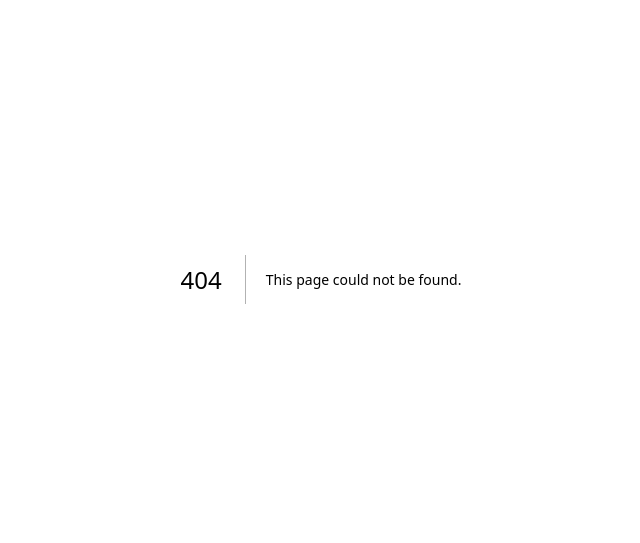
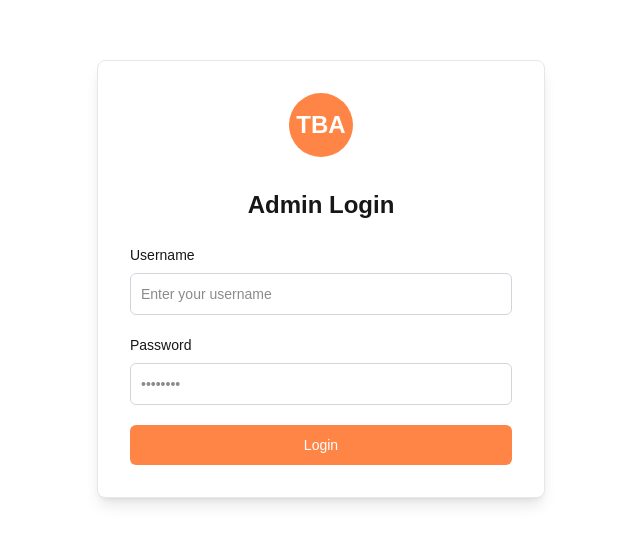
Before and after one commit to jeevijay-developers/tba-admin, a Next.js app: page /login in a window 1280 px wide. Before the commit this address had no page. Shown: the part 121-664 px from the top of the page, without its empty margins (319-959 px from the left). Built offline with nearby package versions, Linux system fonts and the light colour scheme; no server answers.

Commit message:
Add login functionality and update project metadata
- Implemented login component with form handling and API integration.
- Updated layout metadata for the admin panel.
- Added Axios as a dependency for API requests.
- Created server configuration for Axios client.
- Added logo image for branding.

```diff
--- a/src/app/layout.js
+++ b/src/app/layout.js
@@ -12,8 +12,8 @@ const geistMono = Geist_Mono({
 });
 
 export const metadata = {
-  title: "Create Next App",
-  description: "Generated by create next app",
+  title: "Tax Bar Association - Admin Panel",
+  description: "Administrative panel for Tax Bar Association",
 };
 
 export default function RootLayout({ children }) {
--- /dev/null
+++ b/src/app/login/page.js
@@ -0,0 +1,14 @@
+import Login from '@/components/Login';
+
+export const metadata = {
+  title: 'Admin Login - Tax Bar Association',
+  description: 'Admin login page for Tax Bar Association',
+};
+
+export default function LoginPage() {
+  return (
+    <>
+    <Login />
+    </>
+);
+}
--- a/src/app/page.js
+++ b/src/app/page.js
@@ -1,103 +1,10 @@
-import Image from "next/image";
+import { redirect } from "next/navigation";
 
 export default function Home() {
+
   return (
-    <div className="grid grid-rows-[20px_1fr_20px] items-center justify-items-center min-h-screen p-8 pb-20 gap-16 sm:p-20 font-[family-name:var(--font-geist-sans)]">
-      <main className="flex flex-col gap-[32px] row-start-2 items-center sm:items-start">
-        <Image
-          className="dark:invert"
-          src="/next.svg"
-          alt="Next.js logo"
-          width={180}
-          height={38}
-          priority
-        />
-        <ol className="list-inside list-decimal text-sm/6 text-center sm:text-left font-[family-name:var(--font-geist-mono)]">
-          <li className="mb-2 tracking-[-.01em]">
-            Get started by editing{" "}
-            <code className="bg-black/[.05] dark:bg-white/[.06] px-1 py-0.5 rounded font-[family-name:var(--font-geist-mono)] font-semibold">
-              src/app/page.js
-            </code>
-            .
-          </li>
-          <li className="tracking-[-.01em]">
-            Save and see your changes instantly.
-          </li>
-        </ol>
-
-        <div className="flex gap-4 items-center flex-col sm:flex-row">
-          <a
-            className="rounded-full border border-solid border-transparent transition-colors flex items-center justify-center bg-foreground text-background gap-2 hover:bg-[#383838] dark:hover:bg-[#ccc] font-medium text-sm sm:text-base h-10 sm:h-12 px-4 sm:px-5 sm:w-auto"
-            href="https://vercel.com/new?utm_source=create-next-app&utm_medium=appdir-template-tw&utm_campaign=create-next-app"
-            target="_blank"
-            rel="noopener noreferrer"
-          >
-            <Image
-              className="dark:invert"
-              src="/vercel.svg"
-              alt="Vercel logomark"
-              width={20}
-              height={20}
-            />
-            Deploy now
-          </a>
-          <a
-            className="rounded-full border border-solid border-black/[.08] dark:border-white/[.145] transition-colors flex items-center justify-center hover:bg-[#f2f2f2] dark:hover:bg-[#1a1a1a] hover:border-transparent font-medium text-sm sm:text-base h-10 sm:h-12 px-4 sm:px-5 w-full sm:w-auto md:w-[158px]"
-            href="https://nextjs.org/docs?utm_source=create-next-app&utm_medium=appdir-template-tw&utm_campaign=create-next-app"
-            target="_blank"
-            rel="noopener noreferrer"
-          >
-            Read our docs
-          </a>
-        </div>
-      </main>
-      <footer className="row-start-3 flex gap-[24px] flex-wrap items-center justify-center">
-        <a
-          className="flex items-center gap-2 hover:underline hover:underline-offset-4"
-          href="https://nextjs.org/learn?utm_source=create-next-app&utm_medium=appdir-template-tw&utm_campaign=create-next-app"
-          target="_blank"
-          rel="noopener noreferrer"
-        >
-          <Image
-            aria-hidden
-            src="/file.svg"
-            alt="File icon"
-            width={16}
-            height={16}
-          />
-          Learn
-        </a>
-        <a
-          className="flex items-center gap-2 hover:underline hover:underline-offset-4"
-          href="https://vercel.com/templates?framework=next.js&utm_source=create-next-app&utm_medium=appdir-template-tw&utm_campaign=create-next-app"
-          target="_blank"
-          rel="noopener noreferrer"
-        >
-          <Image
-            aria-hidden
-            src="/window.svg"
-            alt="Window icon"
-            width={16}
-            height={16}
-          />
-          Examples
-        </a>
-        <a
-          className="flex items-center gap-2 hover:underline hover:underline-offset-4"
-          href="https://nextjs.org?utm_source=create-next-app&utm_medium=appdir-template-tw&utm_campaign=create-next-app"
-          target="_blank"
-          rel="noopener noreferrer"
-        >
-          <Image
-            aria-hidden
-            src="/globe.svg"
-            alt="Globe icon"
-            width={16}
-            height={16}
-          />
-          Go to nextjs.org →
-        </a>
-      </footer>
+    <div>
+      Home page
     </div>
   );
 }
--- /dev/null
+++ b/src/components/Login.jsx
@@ -0,0 +1,124 @@
+"use client";
+
+import apiCLient from '@/server/config';
+import { useRouter } from 'next/navigation';
+import { useState } from 'react';
+
+export default function Login() {
+  const [formData, setFormData] = useState({
+    username: '',
+    password: ''
+  });
+
+  const [isLoading, setIsLoading] = useState(false);
+  const [error, setError] = useState('');
+  const router = useRouter();
+  const handleChange = (e) => {
+    const { name, value } = e.target;
+    setFormData(prevData => ({
+      ...prevData,
+      [name]: value
+    }));
+  };
+
+  const handleSubmit = async (e) => {
+    e.preventDefault();
+    setIsLoading(true);
+    setError('');
+
+    try {
+      // Replace with actual API call when backend is ready
+      const response = await apiCLient.post('/api/auth/login-user', {
+        username: formData.username,
+        password: formData.password
+      });
+
+      if (!response.ok) {
+        throw new Error('Login failed. Please check your credentials.');
+      }
+
+      const data = await response.json();
+      localStorage.setItem('adminToken', data.token);
+      router.push('/');
+
+      console.log('Login submitted:', formData);
+
+    } catch (err) {
+      setError(err.message || 'An error occurred during login');
+      setIsLoading(false);
+    }
+  };
+
+  return (
+    <div className="flex min-h-screen items-center justify-center bg-background p-4">
+      <div className="w-full max-w-md rounded-lg border border-gray-200 bg-white p-8 shadow-lg dark:border-gray-700 dark:bg-gray-800">
+        <div className="mb-8 flex justify-center">
+          {/* Replace with your actual logo */}
+          <div className="flex h-16 w-16 items-center justify-center rounded-full bg-[#ff8547]">
+            <span className="text-2xl font-bold text-white">TBA</span>
+          </div>
+        </div>
+
+        <h1 className="mb-6 text-center text-2xl font-bold text-foreground">Admin Login</h1>
+
+        {error && (
+          <div className="mb-4 rounded-md bg-red-50 p-3 text-sm text-red-500 dark:bg-red-900/30 dark:text-red-200">
+            {error}
+          </div>
+        )}
+
+        <form onSubmit={handleSubmit} className="space-y-5">
+          <div>
+            <label htmlFor="username" className="mb-2 block text-sm font-medium text-foreground">
+              Username
+            </label>
+            <input
+              id="username"
+              name="username"
+              type="text"
+              value={formData.username}
+              onChange={handleChange}
+              required
+              className="w-full rounded-md border border-gray-300 bg-background p-2.5 text-sm text-foreground focus:border-[#ff8547] focus:outline-none focus:ring-2 focus:ring-[#ff8547]/50 dark:border-gray-600 dark:focus:border-[#ff8547]"
+              placeholder="Enter your username"
+            />
+          </div>
+
+          <div>
+            <label htmlFor="password" className="mb-2 block text-sm font-medium text-foreground">
+              Password
+            </label>
+            <input
+              id="password"
+              name="password"
+              type="password"
+              value={formData.password}
+              onChange={handleChange}
+              required
+              className="w-full rounded-md border border-gray-300 bg-background p-2.5 text-sm text-foreground focus:border-[#ff8547] focus:outline-none focus:ring-2 focus:ring-[#ff8547]/50 dark:border-gray-600 dark:focus:border-[#ff8547]"
+              placeholder="••••••••"
+            />
+          </div>
+
+          <button
+            type="submit"
+            disabled={isLoading}
+            className="w-full rounded-md bg-[#ff8547] px-5 py-2.5 text-center text-sm font-medium text-white hover:bg-[#e67a40] focus:outline-none focus:ring-4 focus:ring-[#ff8547]/50 disabled:bg-[#ff8547]/70"
+          >
+            {isLoading ? (
+              <span className="flex items-center justify-center">
+                <svg className="mr-2 h-4 w-4 animate-spin text-white" xmlns="http://www.w3.org/2000/svg" fill="none" viewBox="0 0 24 24">
+                  <circle className="opacity-25" cx="12" cy="12" r="10" stroke="currentColor" strokeWidth="4"></circle>
+                  <path className="opacity-75" fill="currentColor" d="M4 12a8 8 0 018-8V0C5.373 0 0 5.373 0 12h4zm2 5.291A7.962 7.962 0 014 12H0c0 3.042 1.135 5.824 3 7.938l3-2.647z"></path>
+                </svg>
+                Logging in...
+              </span>
+            ) : (
+              'Login'
+            )}
+          </button>
+        </form>
+      </div>
+    </div>
+  );
+}
--- /dev/null
+++ b/src/server/config.js
@@ -0,0 +1,8 @@
+import axios from "axios";
+
+const apiCLient = axios.create({
+  baseURL: process.env.NEXT_PUBLIC_BACKEND_URL,
+  withCredentials: true,
+});
+
+export default apiCLient;
```
Also changed, not shown: package.json (+5 -4 lines), public/logo/logo.png (added), src/components/Navbar.jsx (added), 1 other file (tests, documents, lock files or other folders).
